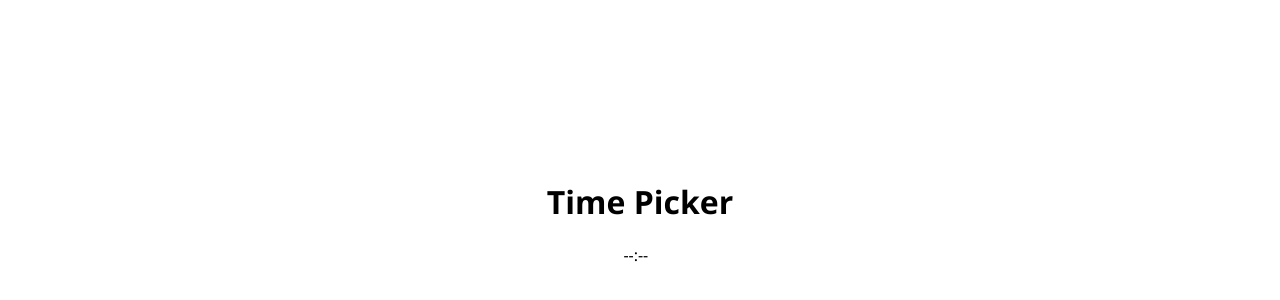
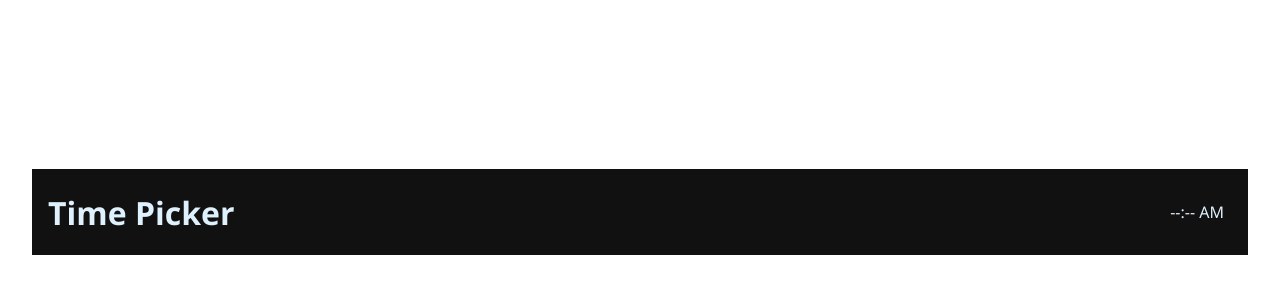
Before and after one commit to S0RGE/test-task-7, a Vue app: page / in a window 1280 px wide. Shown: the part 188-488 px from the top of the page. Built offline with nearby package versions, Linux system fonts and the light colour scheme.

Commit message:
add styles to main timepicker

```diff
--- a/src/components/TimePicker.vue
+++ b/src/components/TimePicker.vue
@@ -1,10 +1,9 @@
 <template>
-  <main>
-    <h1>{{ title }}</h1>
-    <div class="time-picker" v-if="!modalIsOpened">
-      <!-- <input type="checkbox" /> -->
-      <div>
-        <span @click="toggleModal">{{ modelValue || defaultTime }}</span>
+  <main class="main">
+    <div class="time-picker" v-if="!modalIsOpened" @click="toggleModal">
+      <h1 class="time-picker__title">{{ title }}</h1>
+      <div class="time-picker__main">
+        <span>{{ modelValue || defaultTime }}</span>
         &nbsp;
         <span class="time-picker__format">{{ appm }}</span>
       </div>
@@ -66,8 +65,8 @@ const toggleTimeFormat = () => {
 };
 
 const appm = computed(() => {
-  if (timeFormat.value === "12h" && hours.value < 12) return "AM";
-  if (timeFormat.value === "12h" && hours.value > 12) return "PM";
+  if (hours.value < 12) return "AM";
+  if (hours.value >= 12) return "PM";
   return null;
 });
 
@@ -102,9 +101,31 @@ watch(modalIsOpened, (newValue) => {
 </script>
 
 <style scoped lang="scss">
+.main {
+  width: 100%;
+}
+
 .time-picker {
+  background-color: var(--tg-theme-text-color);
   display: flex;
-  flex-direction: column;
+  justify-content: space-between;
+
+  padding: 0 1rem;
+
+  .time-picker__title {
+    color: var(--tg-theme-header-bg-color);
+  }
+}
+
+.time-picker__main {
+  display: flex;
+  align-items: center;
+  justify-content: space-between;
+  padding: 8px;
+  border-radius: 8px;
+  background: var(--tg-theme-text-color);
+  color: var(--tg-theme-header-bg-color);
+  cursor: pointer;
 }
 
 .time-picker__modal {
--- a/src/style.css
+++ b/src/style.css
@@ -1,12 +1,11 @@
 :root {
-  --tg-theme-bg-color: #FFF;
-  --tg-theme-secondary-bg-color: #F3F2F8;
+  --tg-theme-bg-color: #fff;
+  --tg-theme-secondary-bg-color: #f3f2f8;
   --tg-theme-text-color: #111;
-  --tg-theme-button-color: #59B7FF;
+  --tg-theme-button-color: #59b7ff;
   --tg-theme-header-bg-color: #def1fd;
   --tg-theme-hint-color: #777;
 }
-
 
 body {
   margin: 0;
@@ -14,12 +13,12 @@ body {
   place-items: center;
   min-width: 320px;
   min-height: 100vh;
-  font-family: 'Segoe UI', Tahoma, Geneva, Verdana, sans-serif;
+  font-family: "Segoe UI", Tahoma, Geneva, Verdana, sans-serif;
 }
 
 #app {
+  width: 100%;
   max-width: 1280px;
   margin: 0 auto;
   padding: 2rem;
-  text-align: center;
 }
```
